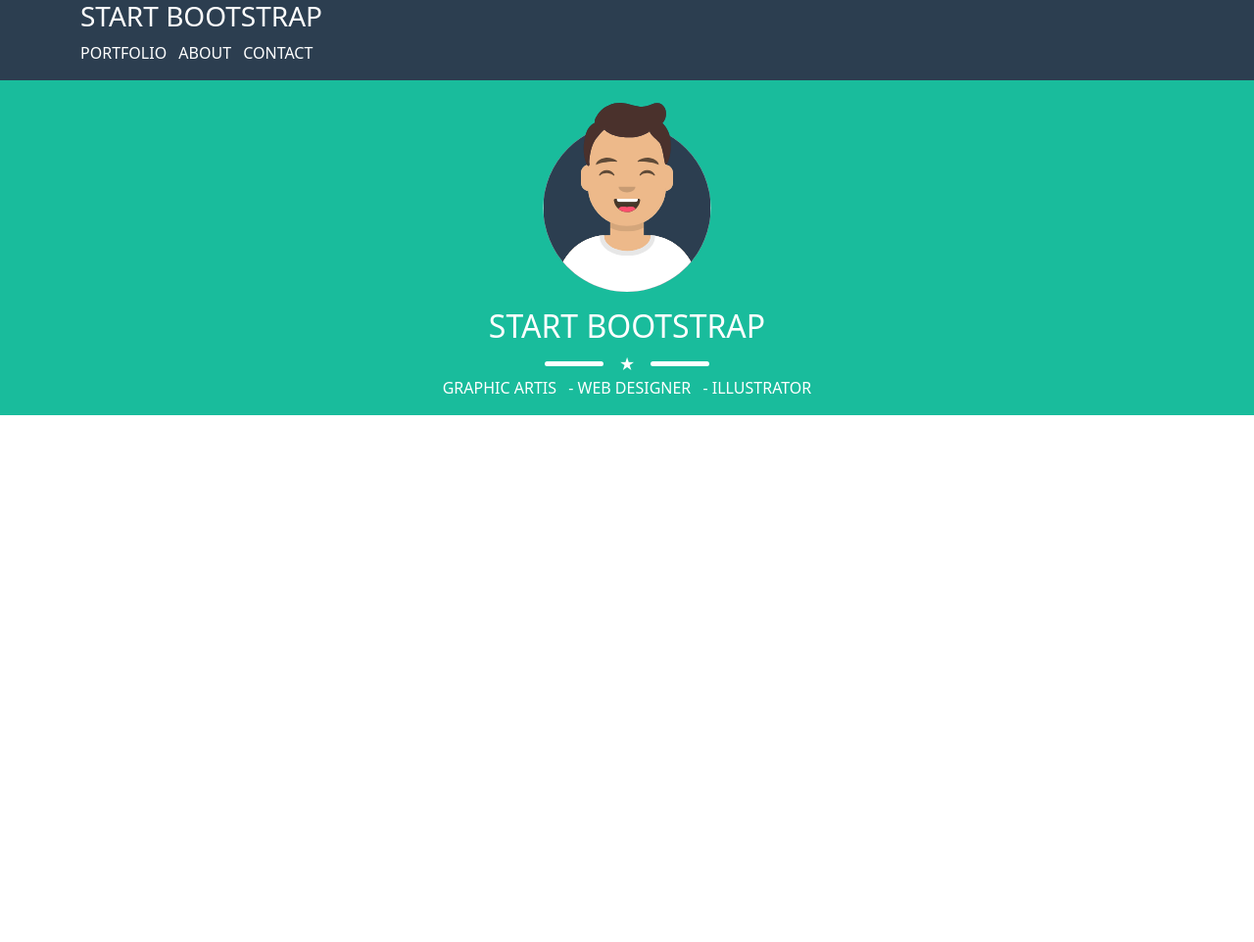
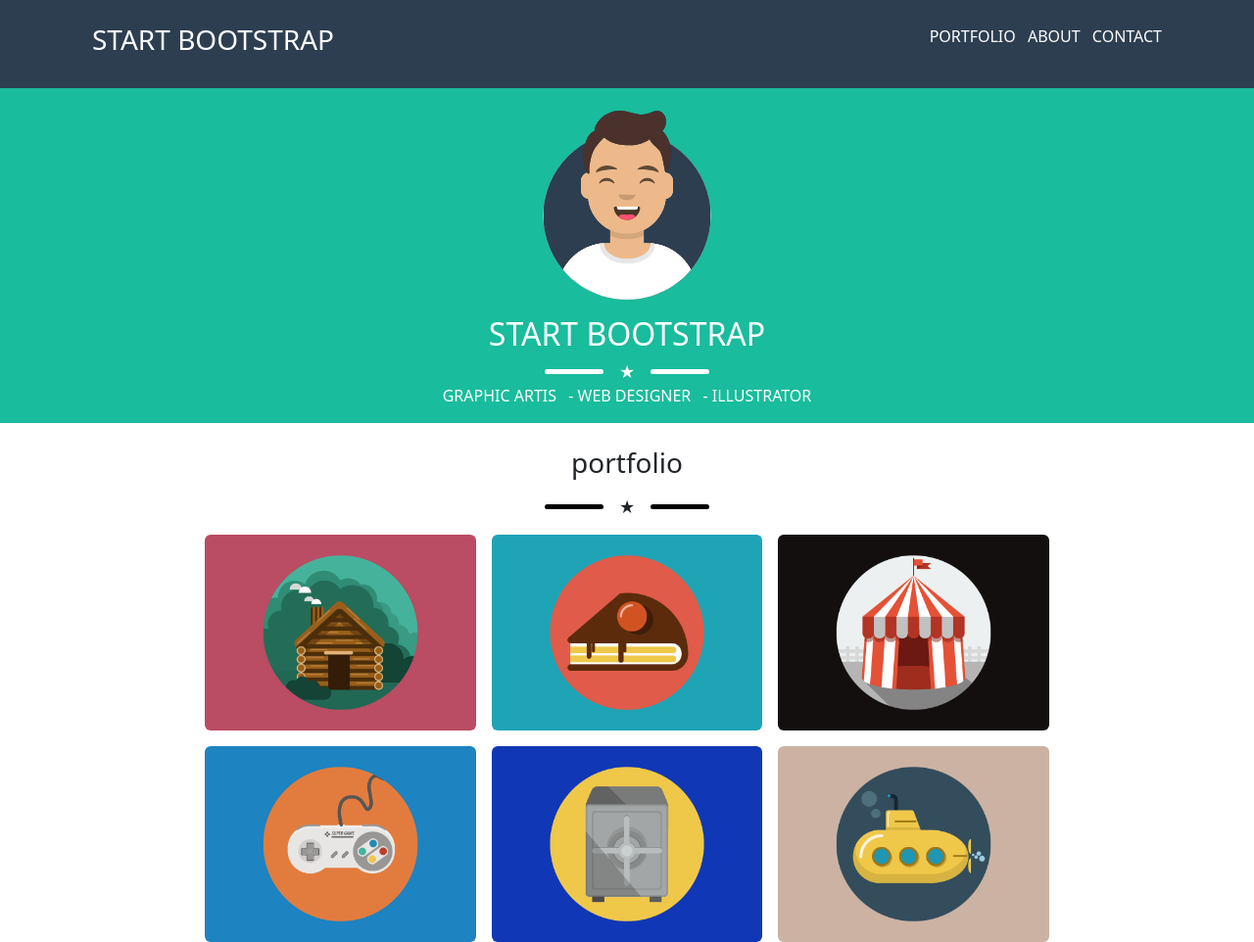
Before and after one commit to federicoverbicaro/html-css-bootstrap-freelancer, a plain HTML site: page index.html in a window 1280 px wide. Shown: the whole page at 98% size. Before the commit the page ends 800 px from the top, so only its background shows below. Drawn offline with nearby package versions, Linux system fonts and the light colour scheme.

Commit message:
feat: introduzione secondo container

```diff
--- a/assets/css/style.css
+++ b/assets/css/style.css
@@ -6,9 +6,7 @@
 .testo-white{
     color: white;
 }
-.menu{
-    justify-content: flex-end;
-}
+
 .menu > span{
     padding-inline: 5px;
     border: 1px solid white;
@@ -29,6 +27,12 @@
     border-width: 5px;
     opacity: 1;
 }
+.sao-h2{
+    color: black;
+    width: 60px;
+    border-width: 5px;
+    opacity: 1;
+}
 .list-inline > li{
     color: white;
 }
--- a/index.html
+++ b/index.html
@@ -14,23 +14,14 @@
 <body>
     <header>
         <div class="container-fluid brg-blu">
-            <div class="container">
-                <div class="row d-flex justify-content-between ">
+            <div class="container-md p-4">
+                <div class="row d-flex">
 
                     <div class="col testo-white">
                         <h3>START BOOTSTRAP</h3>
                     </div>
-
-                    <div class="menu1 d-none d-sm-flex">
-                        <ul class="list-inline">
-                            <li class="list-inline-item">PORTFOLIO</li>
-                            <li class="list-inline-item">ABOUT</li>
-                            <li class="list-inline-item">CONTACT</li>
-                        </ul>
-                    </div>
-
-                    <div class="col align-self-center ">
-                        <div class="menu d-flex  d-sm-none">
+                    <div class="col align-self-center">
+                        <div class="menu d-flex justify-content-end  d-sm-none">
                             <span>
                                 <svg xmlns="http://www.w3.org/2000/svg" height="16" width="14"
                                     viewBox="0 0 448 512"><!--!Font Awesome Free 6.5.1 by @fontawesome - https://fontawesome.com License - https://fontawesome.com/license/free Copyright 2023 Fonticons, Inc.-->
@@ -40,7 +31,13 @@
                             </span>
 
                         </div>
-
+                        <div class="menu1 d-none d-sm-flex justify-content-end">
+                            <ul class="list-inline">
+                                <li class="list-inline-item">PORTFOLIO</li>
+                                <li class="list-inline-item">ABOUT</li>
+                                <li class="list-inline-item">CONTACT</li>
+                            </ul>
+                        </div>
                     </div>
 
                 </div>
@@ -93,6 +90,63 @@
             </div>
 
         </div>
+        <div class="container-fluid">
+            <div class="container text-center mt-4">
+                <div class="row d-flex flex-column">
+                    <div class="col mb-2 ">
+                        <h3>portfolio</h3>
+                    </div>
+                    <div class="col mb-3">
+                        <div class="d-flex justify-content-between align-items-center ">
+
+                            <div class="flex-grow-1 d-flex justify-content-end">
+                                    <hr class="m-2 sao-h2 rounded-4">
+                            </div>
+
+                            <div class="mx-2">&#9733;</div>
+
+                            <div class="flex-grow-1 d-flex justify-content-start">
+                                <hr class="m-2 sao-h2 rounded-4 ">
+                            </div>
+
+
+                        </div>
+
+                    </div>
+                    <div class="d-flex flex-wrap justify-content-center row-gap-3 column-gap-3">
+                        <div class="text-center">
+                            <img src="./assets/img/cabin.png" class="rounded"  alt="cabin"  height="200px">
+                        </div>
+                        <div class="text-center">
+                            <img src="./assets/img/cake.png" class="rounded"  alt="cake"  height="200px">
+                        </div>
+                        <div class="text-center">
+                            <img src="./assets/img/circus.png" class="rounded" alt="circus"  height="200px">
+                        </div>
+                        <div class="text-center">
+                            <img src="./assets/img/game.png" class="rounded" alt="game"  height="200px">
+                        </div>
+                        <div class="text-center">
+                            <img src="./assets/img/safe.png" class="rounded" alt="safe"  height="200px">
+                        </div>
+                        <div class="text-center">
+                            <img src="./assets/img/submarine.png" class="rounded" alt="submarine"  height="200px">
+                        </div>
+
+
+
+
+
+
+
+                    </div>
+
+                </div>
+
+            </div>
+
+
+        </div>
     </main>
     <footer></footer>
 
```
